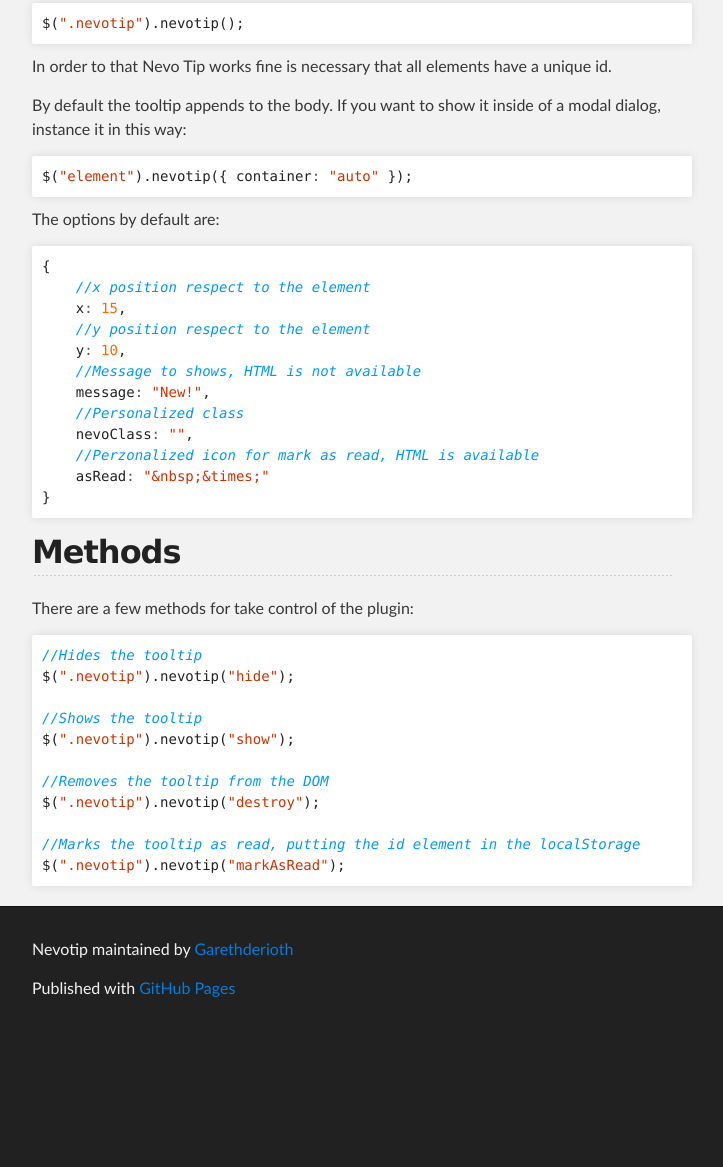
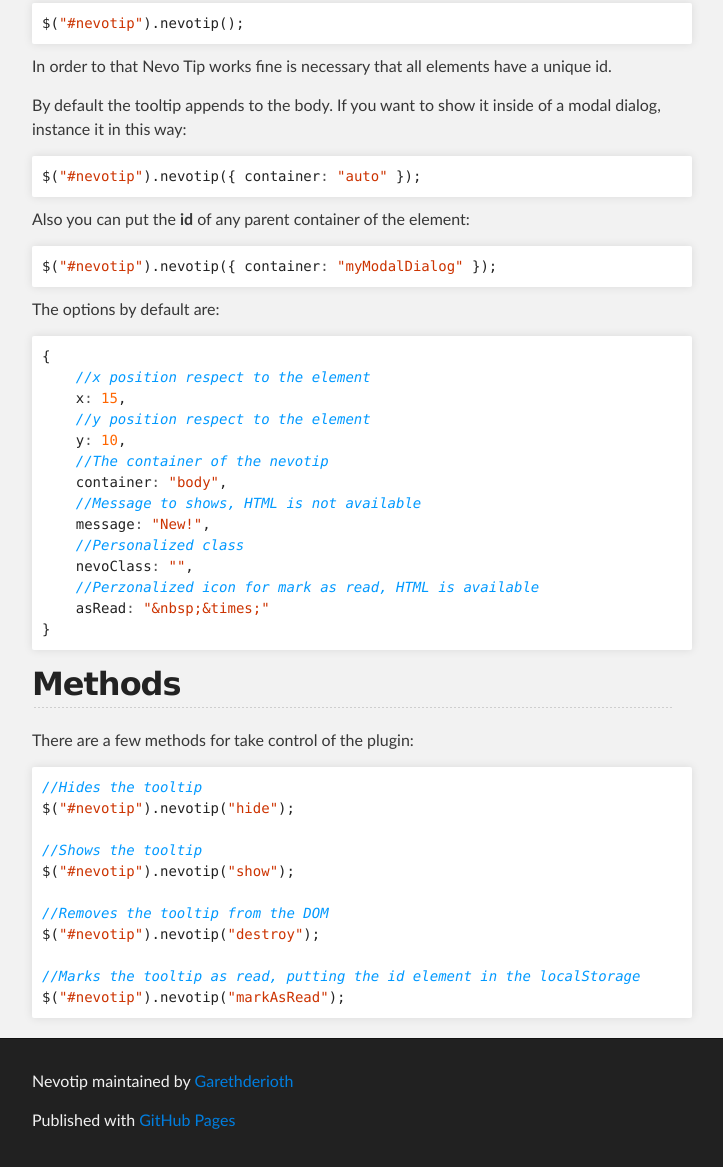
Before and after one commit to Phlammariont/nevotip, a plain HTML site: page index.html in a window 1280 px wide. Shown: the part 788-1955 px from the top of the page, without its empty margins (288-1011 px from the left). Before the commit the page ends 1823 px from the top, so only its background shows below. Drawn offline with Linux system fonts and the light colour scheme.

Commit message:
Create gh-pages branch via GitHub

```diff
--- a/index.html
+++ b/index.html
@@ -32,7 +32,7 @@
     <div id="main_content_wrap" class="outer">
       <section id="main_content" class="inner">
         <h1>
-<a name="nevo-tip-012" class="anchor" href="#nevo-tip-012"><span class="octicon octicon-link"></span></a>Nevo Tip 0.1.2</h1>
+<a name="nevo-tip-020" class="anchor" href="#nevo-tip-020"><span class="octicon octicon-link"></span></a>Nevo Tip 0.2.0</h1>
 
 <p>A jQuery plugin that shows a tooltip when exist a new feature.</p>
 
@@ -55,14 +55,19 @@
 
 <p>For use the plugin just code:</p>
 
-<div class="highlight highlight-javascript"><pre><span class="nx">$</span><span class="p">(</span><span class="s2">".nevotip"</span><span class="p">).</span><span class="nx">nevotip</span><span class="p">();</span>
+<div class="highlight highlight-javascript"><pre><span class="nx">$</span><span class="p">(</span><span class="s2">"#nevotip"</span><span class="p">).</span><span class="nx">nevotip</span><span class="p">();</span>
 </pre></div>
 
 <p>In order to that Nevo Tip works fine is necessary that all elements have a unique id.</p>
 
 <p>By default the tooltip appends to the body. If you want to show it inside of a modal dialog, instance it in this way:</p>
 
-<div class="highlight highlight-javascript"><pre><span class="nx">$</span><span class="p">(</span><span class="s2">"element"</span><span class="p">).</span><span class="nx">nevotip</span><span class="p">({</span> <span class="nx">container</span><span class="o">:</span> <span class="s2">"auto"</span> <span class="p">});</span>
+<div class="highlight highlight-javascript"><pre><span class="nx">$</span><span class="p">(</span><span class="s2">"#nevotip"</span><span class="p">).</span><span class="nx">nevotip</span><span class="p">({</span> <span class="nx">container</span><span class="o">:</span> <span class="s2">"auto"</span> <span class="p">});</span>
+</pre></div>
+
+<p>Also you can put the <strong>id</strong> of any parent container of the element:</p>
+
+<div class="highlight highlight-javascript"><pre><span class="nx">$</span><span class="p">(</span><span class="s2">"#nevotip"</span><span class="p">).</span><span class="nx">nevotip</span><span class="p">({</span> <span class="nx">container</span><span class="o">:</span> <span class="s2">"myModalDialog"</span> <span class="p">});</span>
 </pre></div>
 
 <p>The options by default are:</p>
@@ -72,6 +77,8 @@
     <span class="nx">x</span><span class="o">:</span> <span class="mi">15</span><span class="p">,</span>
     <span class="c1">//y position respect to the element</span>
     <span class="nx">y</span><span class="o">:</span> <span class="mi">10</span><span class="p">,</span>
+    <span class="c1">//The container of the nevotip</span>
+    <span class="nx">container</span><span class="o">:</span> <span class="s2">"body"</span><span class="p">,</span>
     <span class="c1">//Message to shows, HTML is not available</span>
     <span class="nx">message</span><span class="o">:</span> <span class="s2">"New!"</span><span class="p">,</span>
     <span class="c1">//Personalized class</span>
@@ -87,16 +94,16 @@
 <p>There are a few methods for take control of the plugin:</p>
 
 <div class="highlight highlight-javascript"><pre><span class="c1">//Hides the tooltip</span>
-<span class="nx">$</span><span class="p">(</span><span class="s2">".nevotip"</span><span class="p">).</span><span class="nx">nevotip</span><span class="p">(</span><span class="s2">"hide"</span><span class="p">);</span>
+<span class="nx">$</span><span class="p">(</span><span class="s2">"#nevotip"</span><span class="p">).</span><span class="nx">nevotip</span><span class="p">(</span><span class="s2">"hide"</span><span class="p">);</span>
 
 <span class="c1">//Shows the tooltip</span>
-<span class="nx">$</span><span class="p">(</span><span class="s2">".nevotip"</span><span class="p">).</span><span class="nx">nevotip</span><span class="p">(</span><span class="s2">"show"</span><span class="p">);</span>
+<span class="nx">$</span><span class="p">(</span><span class="s2">"#nevotip"</span><span class="p">).</span><span class="nx">nevotip</span><span class="p">(</span><span class="s2">"show"</span><span class="p">);</span>
 
 <span class="c1">//Removes the tooltip from the DOM</span>
-<span class="nx">$</span><span class="p">(</span><span class="s2">".nevotip"</span><span class="p">).</span><span class="nx">nevotip</span><span class="p">(</span><span class="s2">"destroy"</span><span class="p">);</span>
+<span class="nx">$</span><span class="p">(</span><span class="s2">"#nevotip"</span><span class="p">).</span><span class="nx">nevotip</span><span class="p">(</span><span class="s2">"destroy"</span><span class="p">);</span>
 
 <span class="c1">//Marks the tooltip as read, putting the id element in the localStorage</span>
-<span class="nx">$</span><span class="p">(</span><span class="s2">".nevotip"</span><span class="p">).</span><span class="nx">nevotip</span><span class="p">(</span><span class="s2">"markAsRead"</span><span class="p">);</span>
+<span class="nx">$</span><span class="p">(</span><span class="s2">"#nevotip"</span><span class="p">).</span><span class="nx">nevotip</span><span class="p">(</span><span class="s2">"markAsRead"</span><span class="p">);</span>
 </pre></div>
       </section>
     </div>
```
Also changed, not shown: params.json (+1 -1 lines).
